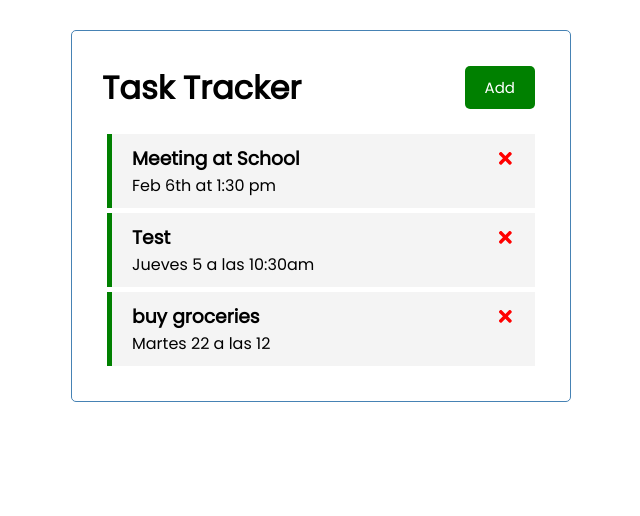
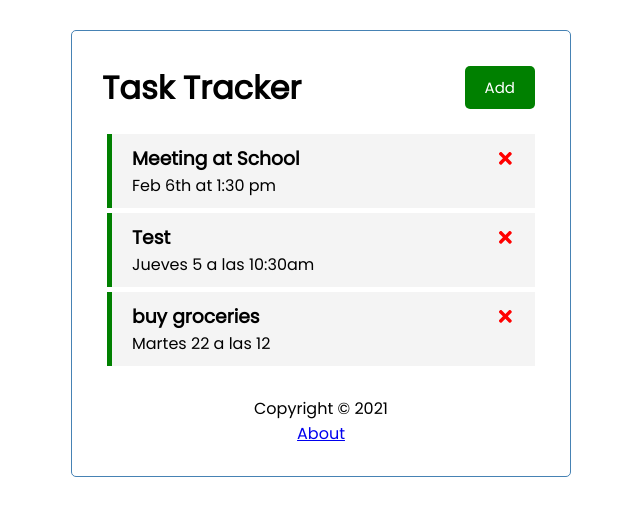
Before and after one commit to Croobat/react-task-tracker, a React (Create React App) app: page / in a window 1280 px wide. Shown: the top 516 px of the page, without its empty margins (319-959 px from the left). Built offline with nearby package versions, Linux system fonts and the light colour scheme; data requests are answered from the project's data file.

Commit message:
added footer

```diff
--- a/src/App.jsx
+++ b/src/App.jsx
@@ -1,5 +1,6 @@
 import { useState, useEffect } from 'react'
 import Header from './components/Header'
+import Footer from './components/Footer'
 import Tasks from './components/Tasks'
 import AddTask from './components/AddTask'
 
@@ -90,6 +91,7 @@
         tasks.length > 0 ?
         <Tasks tasks={tasks} onDelete={deleteTask} onToggle={toggleReminder} /> : 'No Tasks To Show'
       }
+      <Footer />
     </div>
   );
 }
--- /dev/null
+++ b/src/components/Footer.jsx
@@ -0,0 +1,10 @@
+const Footer = () => {
+  return (
+    <footer>
+      <p>Copyright &copy; 2021</p>
+      <a href="/about">About</a>
+    </footer>
+  )
+}
+
+export default Footer
```
